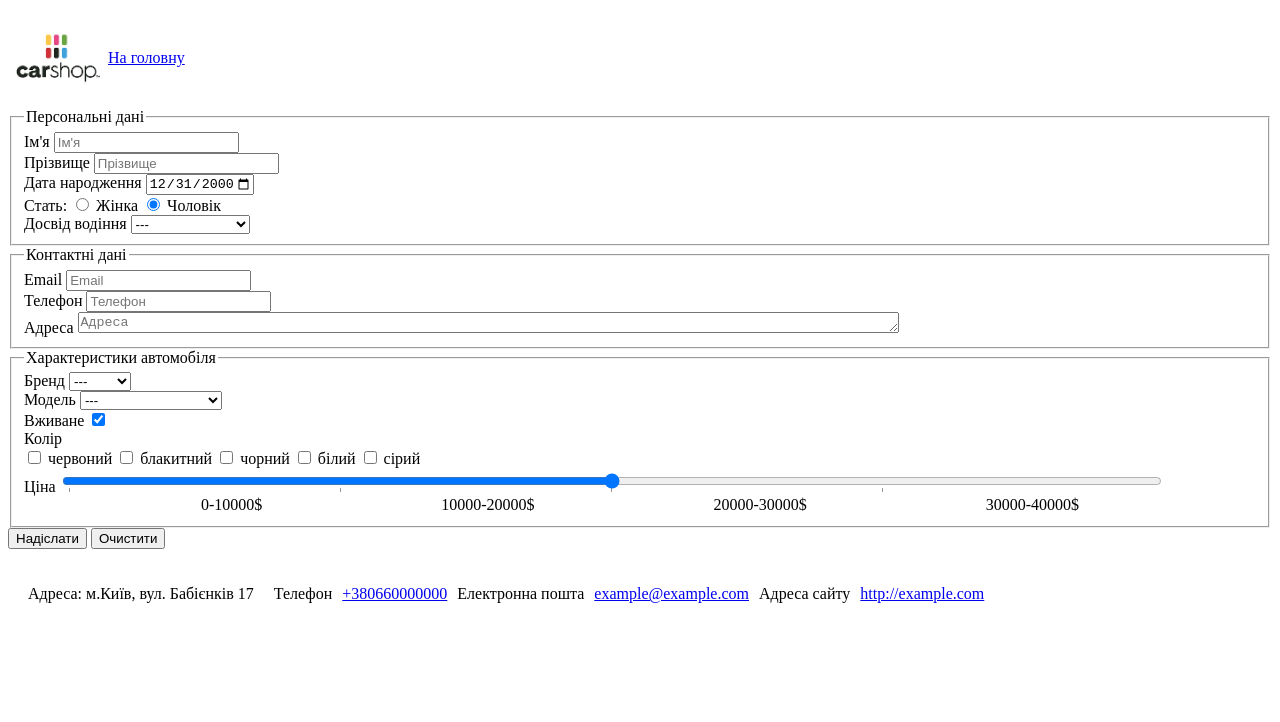
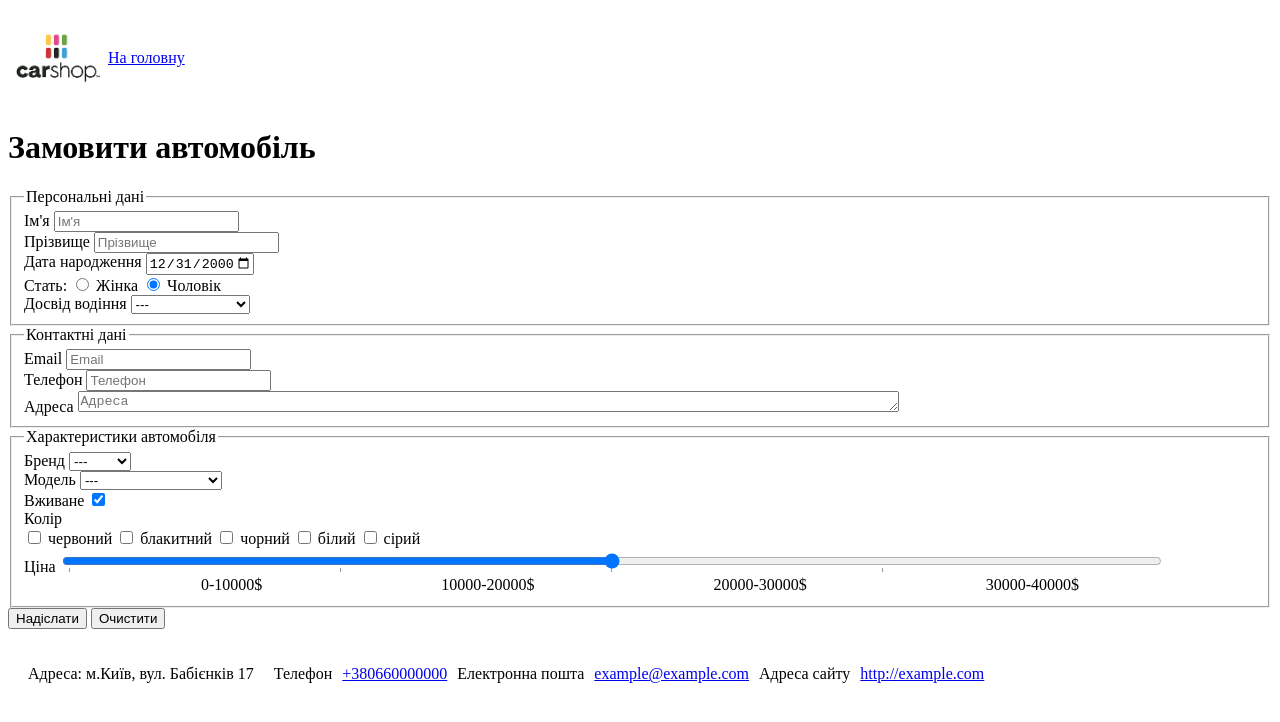
Before and after one commit to katerinachakmazova/carshop_01, a plain HTML site: page form.html in a window 1280 px wide. Drawn offline with Linux system fonts and the light colour scheme.

Commit message:
Add h1 for form.html

```diff
--- a/form.html
+++ b/form.html
@@ -15,6 +15,7 @@
       </nav>
     </header>
     <main>
+      <h1>Замовити автомобіль</h1>
       <form id="form">
         <fieldset>
          <legend>Персональні дані</legend>
```
